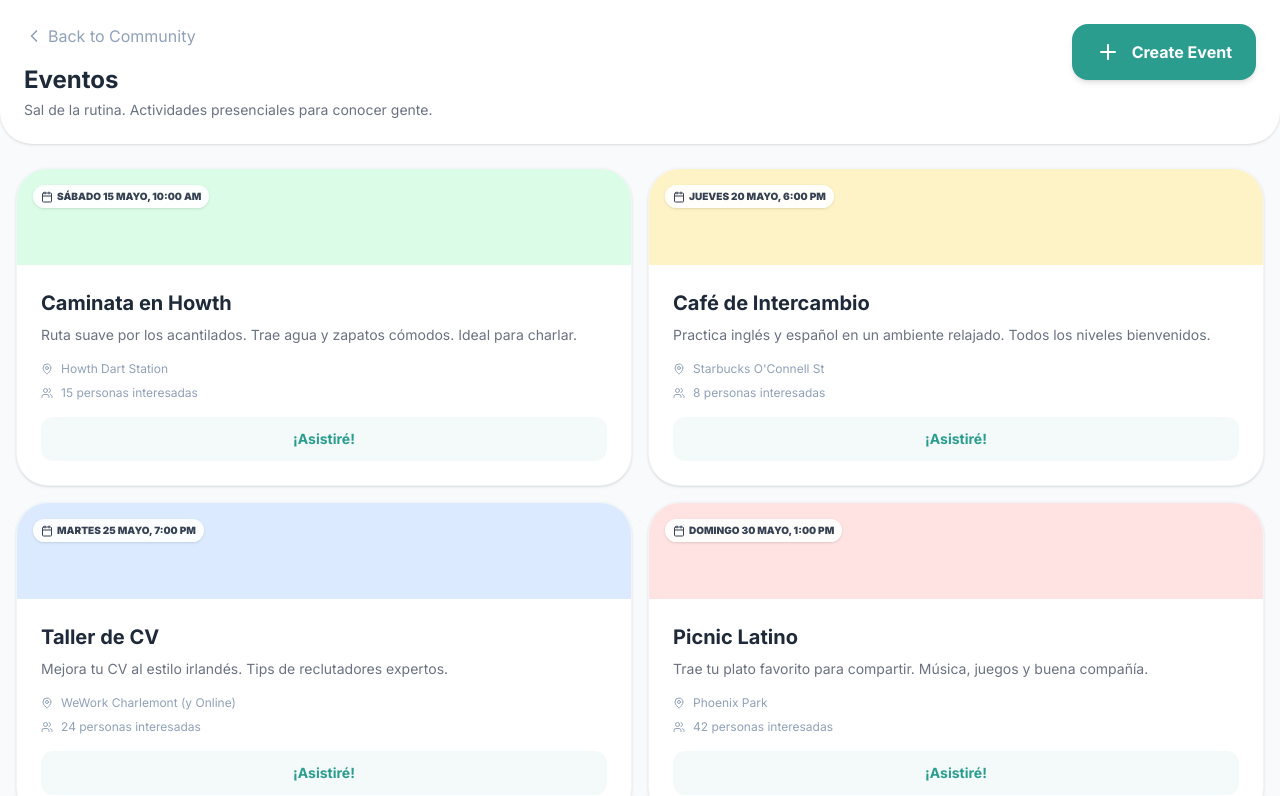
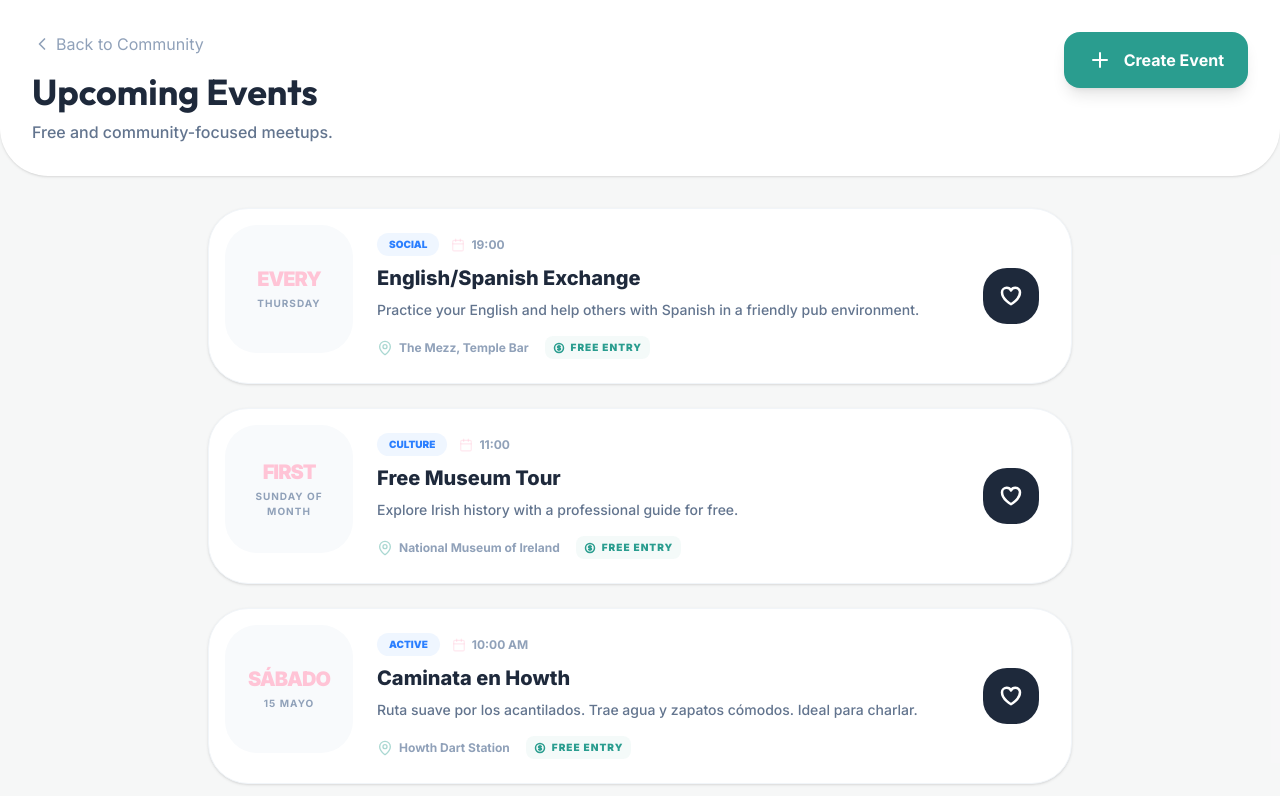
Before and after one commit to 2025311-BRENDA/immiGrow, a Next.js app: page /community/events in a window 1280 px wide. Shown: the top 796 px of the page. Built offline with nearby package versions, Linux system fonts and the light colour scheme.

Commit message:
Update page.tsx

```diff
--- a/app/community/events/page.tsx
+++ b/app/community/events/page.tsx
@@ -3,50 +3,45 @@
 import React, { useState } from 'react';
 import Link from 'next/link';
 import { ChevronLeft, Plus, X, Calendar as CalendarIcon, MapPin, Users as UsersIcon } from 'lucide-react';
-import CommunityCard from '@/components/CommunityCard';
 import { useLanguage } from '@/context/LanguageContext';
 
 const INITIAL_EVENTS = [
     {
+        id: 4,
+        title: 'English/Spanish Exchange',
+        date: '19:00',
+        frequency: 'Every THURSDAY',
+        location: 'The Mezz, Temple Bar',
+        description: 'Practice your English and help others with Spanish in a friendly pub environment.',
+        color: 'bg-blue-50',
+        baseAttendees: 15,
+        author: 'immiGrow',
+        category: 'SOCIAL'
+    },
+    {
+        id: 5,
+        title: 'Free Museum Tour',
+        date: '11:00',
+        frequency: 'First SUNDAY OF MONTH',
+        location: 'National Museum of Ireland',
+        description: 'Explore Irish history with a professional guide for free.',
+        color: 'bg-orange-50',
+        baseAttendees: 42,
+        author: 'immiGrow',
+        category: 'CULTURE'
+    },
+    {
         id: 0,
         title: 'Caminata en Howth',
-        date: 'Sábado 15 Mayo, 10:00 AM',
+        date: '10:00 AM',
+        frequency: 'Sábado 15 Mayo',
         location: 'Howth Dart Station',
         description: 'Ruta suave por los acantilados. Trae agua y zapatos cómodos. Ideal para charlar.',
-        color: 'bg-green-100',
+        color: 'bg-green-50',
         baseAttendees: 15,
-        author: 'immiGrow'
-    },
-    {
-        id: 1,
-        title: 'Café de Intercambio',
-        date: 'Jueves 20 Mayo, 6:00 PM',
-        location: 'Starbucks O\'Connell St',
-        description: 'Practica inglés y español en un ambiente relajado. Todos los niveles bienvenidos.',
-        color: 'bg-amber-100',
-        baseAttendees: 8,
-        author: 'immiGrow'
-    },
-    {
-        id: 2,
-        title: 'Taller de CV',
-        date: 'Martes 25 Mayo, 7:00 PM',
-        location: 'WeWork Charlemont (y Online)',
-        description: 'Mejora tu CV al estilo irlandés. Tips de reclutadores expertos.',
-        color: 'bg-blue-100',
-        baseAttendees: 24,
-        author: 'immiGrow'
-    },
-    {
-        id: 3,
-        title: 'Picnic Latino',
-        date: 'Domingo 30 Mayo, 1:00 PM',
-        location: 'Phoenix Park',
-        description: 'Trae tu plato favorito para compartir. Música, juegos y buena compañía.',
-        color: 'bg-red-100',
-        baseAttendees: 42,
-        author: 'immiGrow'
-    },
+        author: 'immiGrow',
+        category: 'ACTIVE'
+    }
 ];
 
 export default function EventsPage() {
@@ -66,12 +61,14 @@ export default function EventsPage() {
         const newEvent = {
             id: Date.now(),
             title,
-            date,
+            date: "12:00",
+            frequency: date,
             location,
             description: desc,
-            color: 'bg-purple-100',
+            color: 'bg-purple-50',
             baseAttendees: 0,
-            author: userName || "Me"
+            author: userName || "Me",
+            category: 'COMMUNITY'
         };
         setEvents([newEvent, ...events]);
         setShowForm(false);
@@ -90,35 +87,37 @@ export default function EventsPage() {
     };
 
     return (
-        <div className="min-h-screen bg-gray-50 pb-20">
-            <div className="bg-white shadow-sm p-6 mb-6 rounded-b-[2rem]">
+        <div className="min-h-screen bg-slate-50/50 pb-20">
+            <div className="bg-white shadow-sm p-8 mb-8 rounded-b-[3rem]">
                 <div className="flex justify-between items-start">
                     <div>
                         <Link href="/community" className="inline-flex items-center text-slate-400 mb-4 hover:text-brand-teal transition-colors">
                             <ChevronLeft className="w-5 h-5 mr-1" />
                             {t("lbl.backTo")} {t("nav.community")}
                         </Link>
-                        <h1 className="text-2xl font-bold text-gray-800 mb-1">Eventos</h1>
-                        <p className="text-gray-500 text-sm">
-                            Sal de la rutina. Actividades presenciales para conocer gente.
+                        <h1 className="text-4xl font-heading font-bold text-brand-navy">Upcoming Events</h1>
+                        <p className="text-slate-500 mt-2 font-medium">
+                            Free and community-focused meetups.
                         </p>
                     </div>
                     <button
                         onClick={() => setShowForm(!showForm)}
-                        className={`px-6 py-4 rounded-2xl font-bold transition-all flex items-center gap-3 ${showForm ? 'bg-slate-100 text-slate-400 rotate-45' : 'bg-brand-teal text-white shadow-md hover:scale-105'}`}
+                        className={`px-6 py-4 rounded-2xl font-bold transition-all flex items-center gap-3 ${showForm ? 'bg-slate-100 text-slate-400' : 'bg-brand-teal text-white shadow-lg hover:scale-105'}`}
                     >
-                        <Plus className="w-6 h-6" />
+                        <Plus className={`w-6 h-6 transition-transform ${showForm ? 'rotate-45' : ''}`} />
                         {!showForm && <span>{language === 'en' ? 'Create Event' : 'Crear evento'}</span>}
                     </button>
                 </div>
             </div>
 
-            <div className="container mx-auto px-4">
+            <div className="max-w-4xl mx-auto px-4">
                 {showForm && (
                     <div className="bg-white p-6 rounded-[2rem] shadow-lg border-2 border-brand-teal/20 mb-8 animate-in fade-in slide-in-from-top-4 duration-300">
                         <div className="flex justify-between items-center mb-4">
                             <h3 className="font-bold text-gray-800">Crear Nuevo Evento</h3>
-                            <button onClick={() => setShowForm(false)} className="text-slate-400"><X className="w-5 h-5" /></button>
+                            <button onClick={() => setShowForm(false)} className="text-slate-400 font-bold">
+                                <X className="w-5 h-5" />
+                            </button>
                         </div>
                         <form onSubmit={handleCreateEvent} className="space-y-4">
                             <input
@@ -158,40 +157,70 @@ export default function EventsPage() {
                     </div>
                 )}
 
-                <div className="grid grid-cols-1 md:grid-cols-2 gap-4">
-                    {events.map((event) => {
+                <div className="space-y-6">
+                    {events.map((event: any) => {
                         const isGoing = rsvps.includes(event.id);
                         const isOwner = event.author === (userName || "Me");
+
+                        const freqParts = (event.frequency || "").split(' ');
+                        const bigText = freqParts[0] || "";
+                        const smallText = freqParts.slice(1).join(' ');
+
                         return (
-                            <div key={event.id} className="bg-white rounded-[2rem] shadow-sm border border-slate-100 overflow-hidden flex flex-col hover:shadow-md transition-shadow relative">
-                                <div className={`h-24 ${event.color} relative`}>
-                                    <span className="absolute top-4 left-4 bg-white/90 backdrop-blur-sm text-[10px] font-black uppercase px-2 py-1 rounded-full text-gray-700 shadow-sm flex items-center gap-1">
-                                        <CalendarIcon className="w-3 h-3" /> {event.date}
+                            <div key={event.id} className="bg-white rounded-[2.5rem] p-4 shadow-sm border border-slate-100 flex flex-col md:flex-row gap-6 hover:shadow-md transition-all group">
+                                <div className="w-full md:w-32 h-32 bg-slate-50 rounded-[2rem] flex flex-col items-center justify-center p-4 text-center group-hover:bg-brand-sand/30 transition-colors">
+                                    <span className="text-brand-pink font-black text-xl leading-tight uppercase tracking-tighter">
+                                        {bigText}
                                     </span>
-                                    {isOwner && (
-                                        <span className="absolute top-4 right-4 bg-brand-navy text-white text-[10px] font-black uppercase px-2 py-1 rounded-full shadow-sm">
-                                            {t("lbl.mine") || "Mío"}
-                                        </span>
-                                    )}
+                                    <span className="text-slate-400 font-bold text-[10px] uppercase tracking-widest mt-1">
+                                        {smallText}
+                                    </span>
                                 </div>
-                                <div className="p-6 flex-1 flex flex-col">
-                                    <h3 className="text-xl font-bold text-gray-800 mb-2">{event.title}</h3>
-                                    <p className="text-sm text-gray-500 mb-4 flex-1">{event.description}</p>
 
-                                    <div className="flex flex-col gap-2 mb-4">
-                                        <div className="flex items-center gap-2 text-xs text-slate-400">
-                                            <MapPin className="w-3 h-3" /> {event.location}
+                                <div className="flex-1 py-2">
+                                    <div className="flex flex-wrap items-center gap-3 mb-2">
+                                        {event.category && (
+                                            <span className="bg-blue-50 text-blue-500 text-[10px] font-black uppercase px-3 py-1 rounded-full">
+                                                {event.category}
+                                            </span>
+                                        )}
+                                        <div className="flex items-center gap-1.5 text-slate-400 text-xs font-bold">
+                                            <CalendarIcon className="w-3.5 h-3.5 text-brand-pink/40" />
+                                            {event.date}
                                         </div>
-                                        <div className="flex items-center gap-2 text-xs text-slate-400">
-                                            <UsersIcon className="w-3 h-3" /> {event.baseAttendees + (isGoing ? 1 : 0)} personas interesadas
+                                        {isOwner && (
+                                            <span className="bg-brand-navy text-white text-[10px] font-black uppercase px-2 py-1 rounded-full shadow-sm">
+                                                {t("lbl.mine") || "Mío"}
+                                            </span>
+                                        )}
+                                    </div>
+
+                                    <h3 className="text-xl font-extrabold text-brand-navy mb-2 group-hover:text-brand-teal transition-colors">
+                                        {event.title}
+                                    </h3>
+                                    <p className="text-sm text-slate-500 mb-4 line-clamp-2 font-medium">
+                                        {event.description}
+                                    </p>
+
+                                    <div className="flex flex-wrap gap-4 items-center">
+                                        <div className="flex items-center gap-1.5 text-xs text-slate-400 font-bold">
+                                            <MapPin className="w-4 h-4 text-brand-teal/40" /> {event.location}
+                                        </div>
+                                        <div className="text-[10px] font-black text-brand-teal uppercase tracking-widest flex items-center gap-1.5 bg-brand-teal/5 px-2 py-1 rounded-lg">
+                                            <svg className="w-3 h-3" fill="none" viewBox="0 0 24 24" stroke="currentColor" strokeWidth={3}>
+                                                <path strokeLinecap="round" strokeLinejoin="round" d="M12 8c-1.657 0-3 .895-3 2s1.343 2 3 2 3 .895 3 2-1.343 2-3 2m0-8c1.11 0 2.08.402 2.599 1M12 8V7m0 1v8m0 0v1m0-1c-1.11 0-2.08-.402-2.599-1M21 12a9 9 0 11-18 0 9 9 0 0118 0z" />
+                                            </svg>
+                                            FREE ENTRY
                                         </div>
                                     </div>
+                                </div>
 
+                                <div className="flex items-center justify-end md:px-4">
                                     <button
                                         onClick={() => toggleRSVP(event.id)}
-                                        className={`w-full py-3 rounded-xl font-bold text-sm transition-all flex items-center justify-center gap-2 ${isGoing ? 'bg-brand-teal text-white' : 'bg-brand-teal/5 text-brand-teal hover:bg-brand-teal hover:text-white'}`}
+                                        className={`w-14 h-14 rounded-[1.5rem] flex items-center justify-center transition-all ${isGoing ? 'bg-brand-pink text-white shadow-lg' : 'bg-brand-navy text-white hover:bg-brand-teal hover:scale-105'}`}
                                     >
-                                        {isGoing ? '¡Me he apuntado!' : '¡Asistiré!'}
+                                        <HeartIcon className={`w-6 h-6 ${isGoing ? 'fill-current' : ''}`} />
                                     </button>
                                 </div>
                             </div>
@@ -202,3 +231,11 @@ export default function EventsPage() {
         </div>
     );
 }
+
+function HeartIcon(props: any) {
+    return (
+        <svg {...props} xmlns="http://www.w3.org/2000/svg" fill="none" viewBox="0 0 24 24" strokeWidth={2.5} stroke="currentColor">
+            <path strokeLinecap="round" strokeLinejoin="round" d="M21 8.25c0-2.485-2.099-4.5-4.688-4.5-1.935 0-3.597 1.126-4.312 2.733-.715-1.607-2.377-2.733-4.313-2.733C5.1 3.75 3 5.765 3 8.25c0 7.22 9 12 9 12s9-4.78 9-12z" />
+        </svg>
+    );
+}
```
